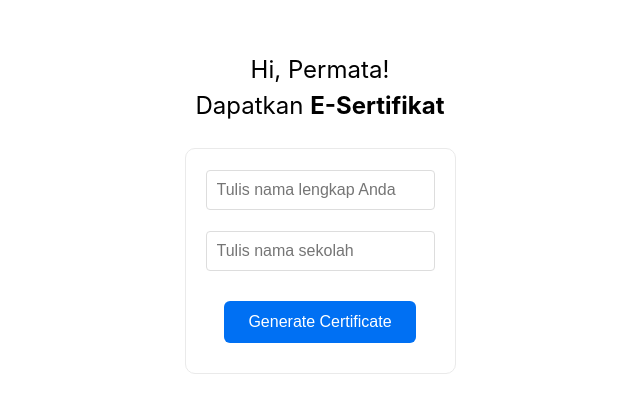
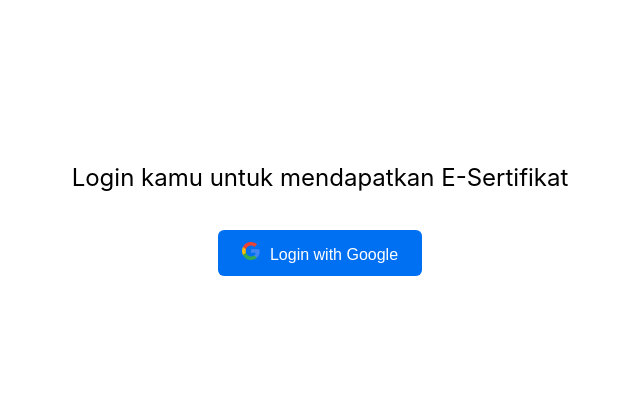
Before and after one commit to permatanmr/generate-sertifikat-seminar, a Next.js app: page /workshop/1 in a window 1280 px wide. Shown: the part 189-602 px from the top of the page, without its empty margins (320-960 px from the left). Built offline with nearby package versions, Linux system fonts and the light colour scheme; no server answers; the database is empty.

Commit message:
change id on workshop

```diff
--- a/pages/workshop/[id].tsx
+++ b/pages/workshop/[id].tsx
@@ -17,10 +17,7 @@ interface Submission {
   ip_address?: string;
 }
 const Workshop: NextPage = () => {
-  const [user, setUser] = useState<any>({
-    name: "Permata",
-    email: "permata.nmr@pmbs.ac.id",
-  });
+  const [user, setUser] = useState<any>(null);
   const [loading, setLoading] = useState(true);
   const [workshop, setSubmission] = useState<Submission | null>(null);
   const router = useRouter();
@@ -97,9 +94,10 @@ const Workshop: NextPage = () => {
 
       <main className={styles.main}>
         {!user ? (
-          <div>
-            <p className={styles.description}>
-              Please login with your Google account to generate certificates
+          <div className={styles.description}>
+            <p>
+              Login kamu untuk mendapatkan E-Sertifikat{" "}
+              {workshop && workshop.workshop_title}
             </p>
             <button onClick={handleLogin} className={styles.loginButton}>
               <GoogleLogo />
```
